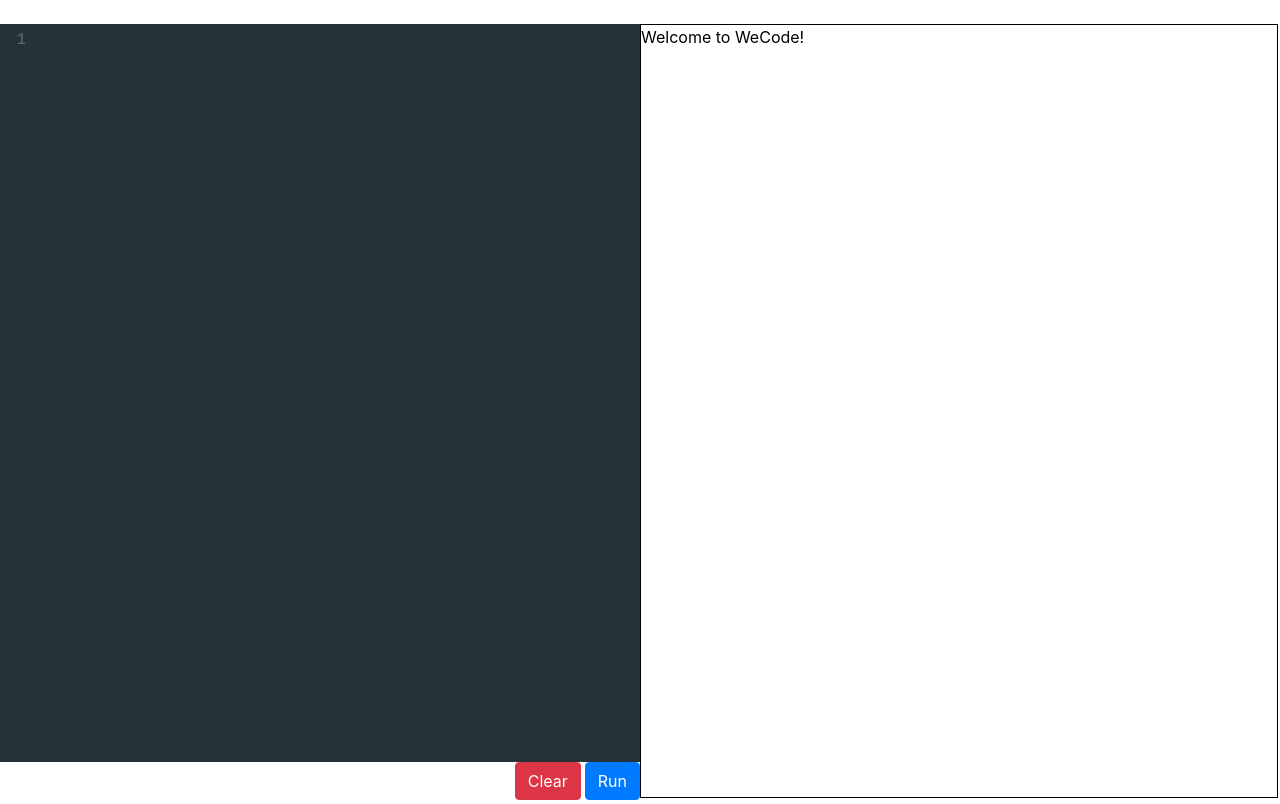
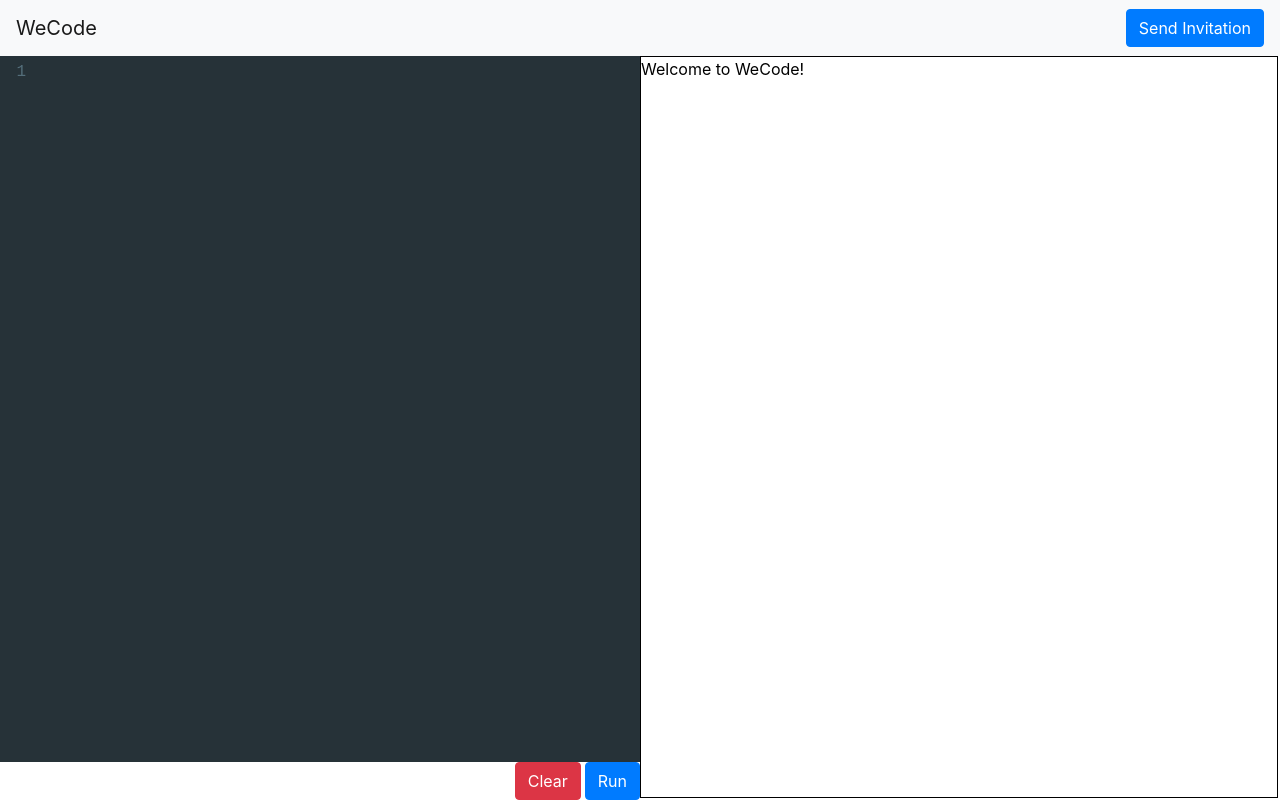
Before and after one commit to ZhuonanLin/wecode, a React (Create React App) app in the folder client/: page / in a window 1280 px wide. Both pictures are taken after a click on the button "Start a New Interview". Built offline with nearby package versions, Linux system fonts and the light colour scheme; no server answers.

Commit message:
zl - add nav bar and invitation modal

```diff
--- a/client/src/components/App.js
+++ b/client/src/components/App.js
@@ -3,7 +3,6 @@
 import { Jumbotron, Container } from 'react-bootstrap';
 import { Redirect } from 'react-router-dom';
 
-import footer from './footer';
 import 'bootstrap/dist/css/bootstrap.min.css';
 import Footer from './Footer';
 
--- a/client/src/components/InfoBar.css
+++ /dev/null
@@ -1,4 +0,0 @@
-.InfoBar {
-  min-height: 1.5rem;
-  width: 100%;
-}
--- a/client/src/components/InfoBar.js
+++ /dev/null
@@ -1,14 +0,0 @@
-import React, { Component } from 'react';
-import './InfoBar.css';
-
-class InfoBar extends Component {
-  render() {
-    return (
-      <div className='InfoBar'>
-        {this.props.children}
-      </div>
-    );
-  }
-}
-
-export default InfoBar;
--- /dev/null
+++ b/client/src/components/InvitationModal.js
@@ -0,0 +1,61 @@
+import React from 'react';
+import PropTypes from 'prop-types';
+import { Button, Modal } from 'react-bootstrap';
+
+class InvitationModal extends React.Component {
+    // The gray background
+    backdropStyle = {
+      position: 'fixed',
+      top: 0,
+      bottom: 0,
+      left: 0,
+      right: 0,
+      backgroundColor: 'rgba(0,0,0,0.3)',
+      padding: 50
+    };
+
+    // The modal "window"
+    modalStyle = {
+      backgroundColor: '#fff',
+      borderRadius: 5,
+      maxWidth: 500,
+      minHeight: 300,
+      margin: '0 auto',
+      padding: 30
+    };
+
+  render() {
+    return (
+    <div>
+      {!this.props.show ? (
+        null
+      ) : (
+        <div style={this.backdropStyle}>
+        <Modal.Dialog>
+          <Modal.Header>
+            <Modal.Title>Send Interview Invitaion</Modal.Title>
+          </Modal.Header>
+
+          <Modal.Body>
+            <p>Modal body text goes here.</p>
+          </Modal.Body>
+
+          <Modal.Footer>
+            <Button variant="primary">Save changes</Button>
+            <Button onClick={this.props.onClose} variant="secondary">Cancel</Button>
+          </Modal.Footer>
+        </Modal.Dialog>
+        </div>
+      )}
+    </div>
+    );
+  }
+}
+
+Modal.propTypes = {
+  onClose: PropTypes.func.isRequired,
+  show: PropTypes.bool,
+  children: PropTypes.node
+};
+
+export default InvitationModal;
--- a/client/src/components/Layout.js
+++ b/client/src/components/Layout.js
@@ -1,10 +1,19 @@
 import React, { Component } from 'react';
 import './Layout.css';
 import io from 'socket.io-client';
+import {
+  Button,
+  Collapse,
+  Navbar,
+  NavbarToggler,
+  NavbarBrand,
+  Nav,
+  NavItem,
+} from 'reactstrap';
 
 import CodeEditor from './CodeEditor';
 import Console from './Console';
-import InfoBar from './InfoBar';
+import InvitationModal from './InvitationModal';
 
 export const socket = io()
 
@@ -13,6 +22,7 @@
     super(props);
     this.state = {
       messages: 'Welcome to WeCode!\n',
+      isOpen: false
     };
   }
 
@@ -41,11 +51,34 @@
     });
   }
 
+  openModal = () => {
+    this.setState({
+      isOpen: true
+    });
+  }
+
+  closeModal = () => {
+    this.setState({
+      isOpen: false
+    });
+  }
+
   render() {
+    console.log(this.state.isOpen);
     return (
       <div className='Layout'>
         <div className='TopArea'>
-          <InfoBar />
+          <Navbar color="light" light expand="md">
+            <NavbarBrand href="/">WeCode</NavbarBrand>
+            <NavbarToggler onClick={this.toggle} />
+            <Collapse isOpen={this.state.isOpen} navbar>
+              <Nav className="ml-auto" navbar>
+                <NavItem>
+                  <Button onClick={this.openModal} color="primary">Send Invitation</Button>
+                </NavItem>
+              </Nav>
+            </Collapse>
+          </Navbar>
         </div>
         <div className='LeftArea'>
           <CodeEditor mode='javascript' />
@@ -53,6 +86,12 @@
         <div className='RightArea'>
           <Console messages={this.state.messages} />
         </div>
+        <div>
+        <InvitationModal show={this.state.isOpen}
+          onClose={this.closeModal}
+          word="Send Interview Invitation"
+        />
+        </div>
       </div>
     );
   }
```
